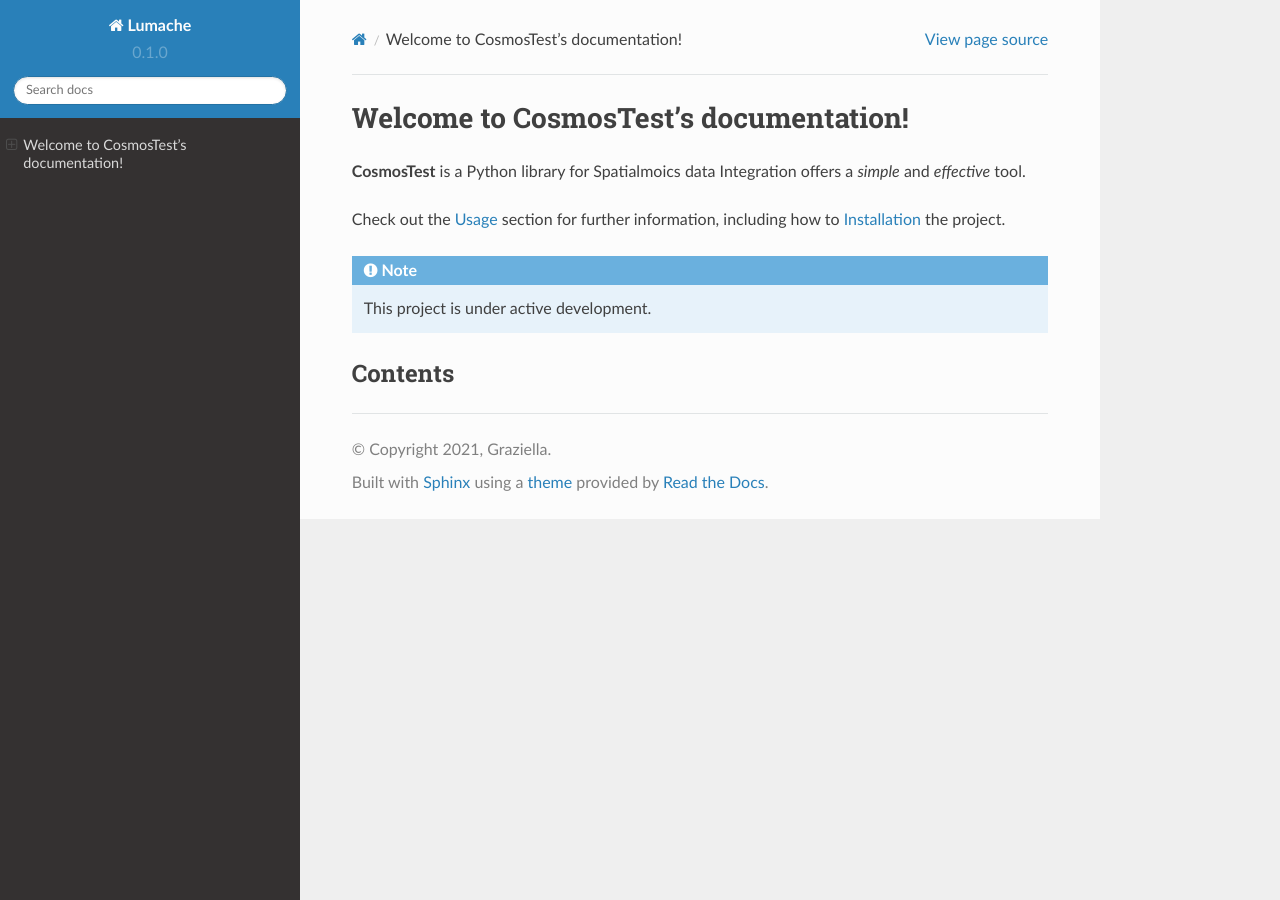
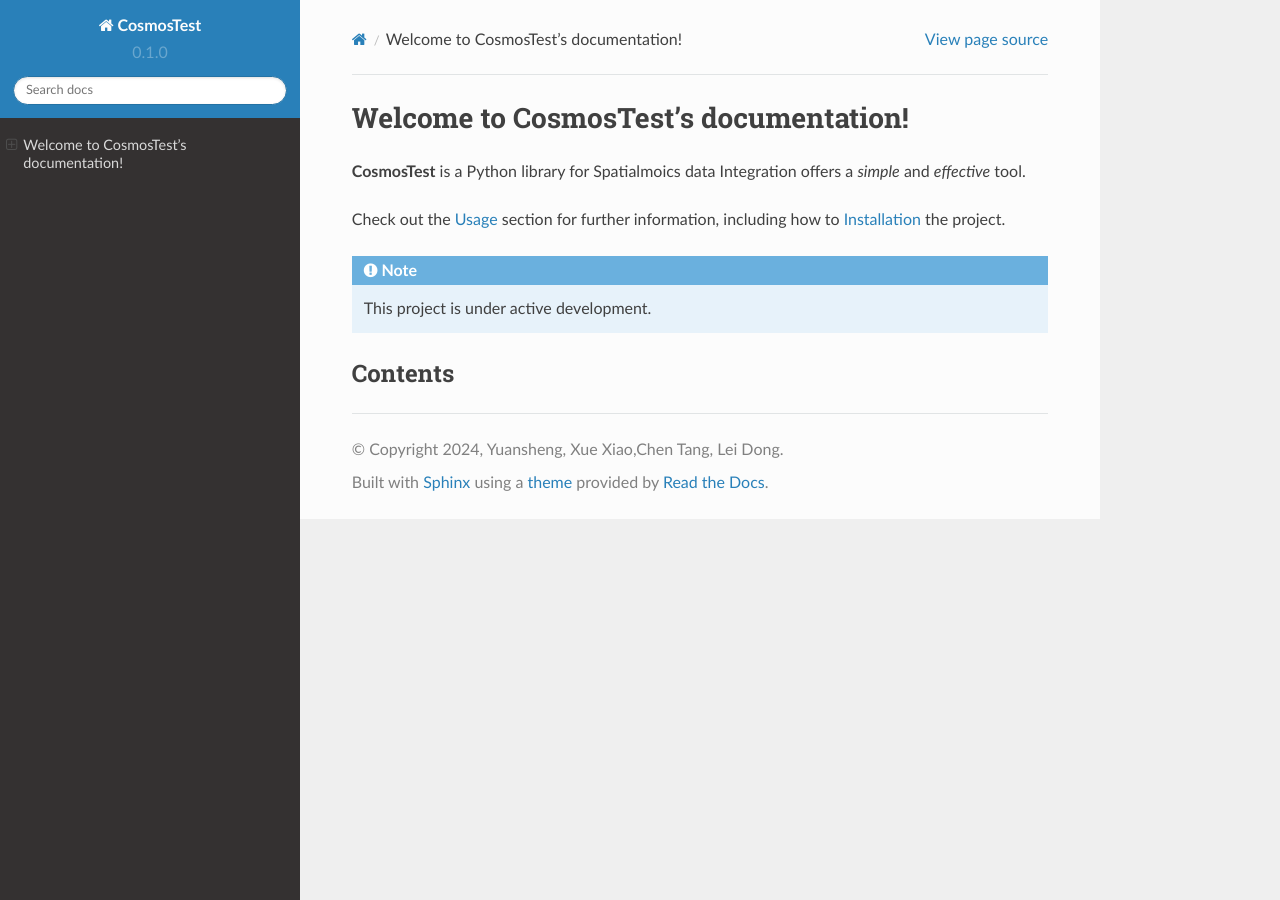
Before and after one commit to snowriverxiao/cosmostest, a Sphinx documentation site: the page built from docs/source/index.rst, in a window 1280 px wide. Built offline with Sphinx 7.4.7 and the Read the Docs theme 2.0.0, drawn with Linux system fonts in a browser that asks for light colours; pages that are not in the unit, such as notebooks, are missing from menus.

Commit message:
Update conf.py

```diff
--- a/docs/source/conf.py
+++ b/docs/source/conf.py
@@ -2,9 +2,9 @@
 
 # -- Project information
 
-project = 'Lumache'
-copyright = '2021, Graziella'
-author = 'Graziella'
+project = 'CosmosTest'
+copyright = '2024, Yuansheng, Xue Xiao,Chen Tang, Lei Dong'
+author = 'Yuansheng, Xue Xiao,Chen Tang, Lei Dong'
 
 release = '0.1'
 version = '0.1.0'
```
